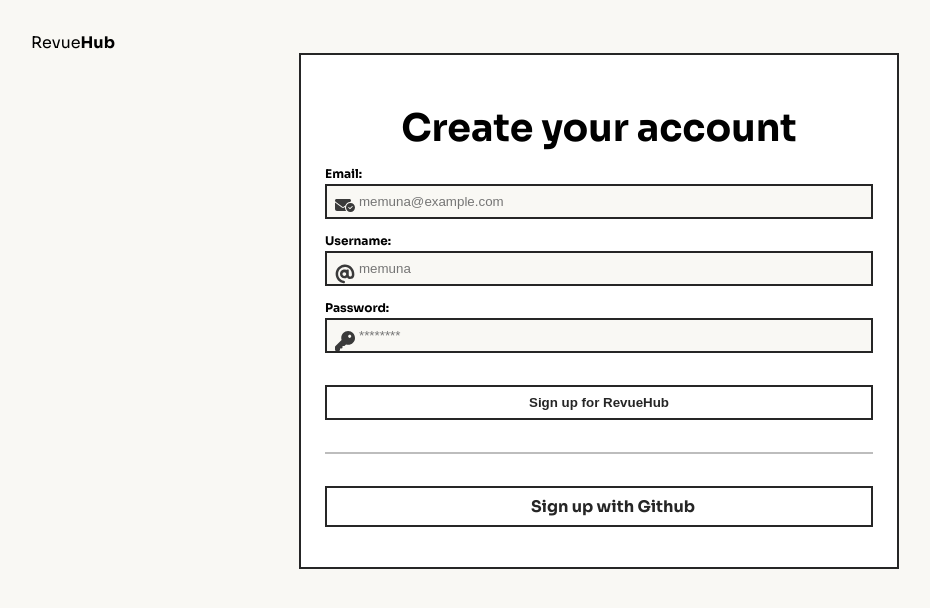
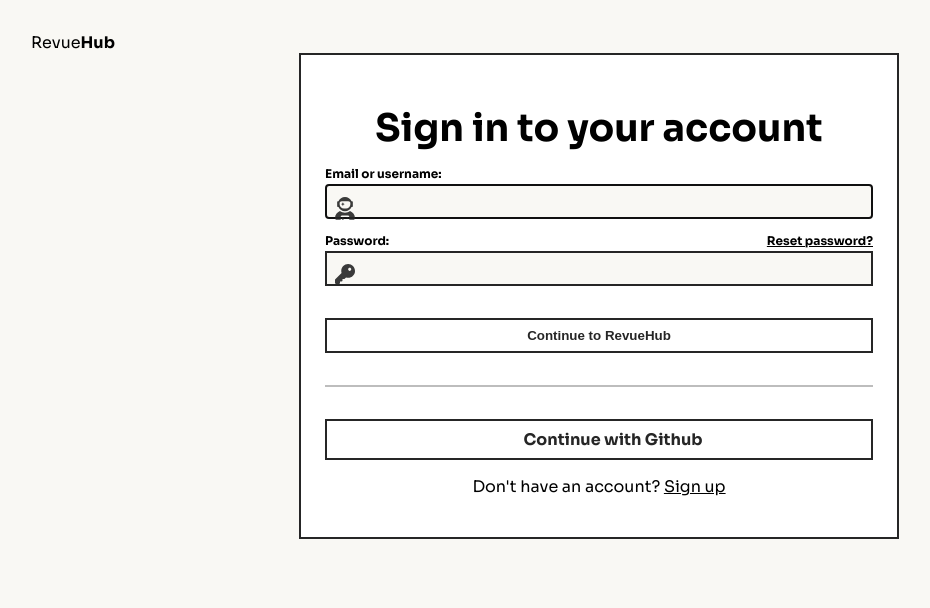
Before and after one commit to thechinedu/revuehub, a Next.js app: page /sign-in in a window 1280 px wide. Shown: the top 608 px of the page, without its empty margins (41-971 px from the left). Built offline with nearby package versions, Linux system fonts and the light colour scheme.

Commit message:
Auth pages #003 (#25)

```diff
--- a/components/Auth/Auth.module.css
+++ b/components/Auth/Auth.module.css
@@ -50,6 +50,15 @@
   font-weight: 400;
 }
 
+.group .resetPassword {
+  font-size: var(--small);
+  font-weight: 700;
+  position: absolute;
+  right: 0;
+  text-decoration: underline;
+  top: -18px;
+}
+
 .submitBtn {
   composes: btn from "@/styles/blocks.module.css";
   cursor: pointer;
@@ -86,3 +95,16 @@
   fill: var(--white);
   position: static;
 }
+
+.authPage {
+  text-decoration: underline;
+}
+
+.accountReset .submitBtn {
+  margin-top: var(--spacer-2);
+}
+
+.accountReset .authPage {
+  display: inline-block;
+  margin-top: var(--spacer-2);
+}
--- /dev/null
+++ b/components/Auth/Signin.tsx
@@ -0,0 +1,74 @@
+import styles from "./Auth.module.css";
+
+import Container from "@/components/Container";
+import { Navbar } from "@/components/Navbar";
+import {
+  AccountIcon,
+  EnvelopeIcon,
+  GithubIcon,
+  PasswordIcon,
+} from "@/components/Icons";
+
+import { cn } from "@/utils";
+
+import Head from "next/head";
+import Link from "next/link";
+
+const Signin = (): JSX.Element => {
+  return (
+    <>
+      <Head>
+        <title>RevueHub - Sign in</title>
+      </Head>
+
+      <Container className={styles.container}>
+        <Navbar />
+
+        <main className={styles.main}>
+          <h1>Sign in to your account</h1>
+
+          <form className={styles.form}>
+            <div className={styles.group}>
+              <label htmlFor="email-username">Email or username:</label>
+              <AccountIcon className={styles.icon} />
+              <input type="text" id="email-username" autoFocus />
+            </div>
+
+            <div className={styles.group}>
+              <label htmlFor="password">Password:</label>
+              <PasswordIcon className={styles.icon} />
+              <input type="password" id="password" />
+              <Link href="/reset-password">
+                <a className={styles.resetPassword}>Reset password?</a>
+              </Link>
+            </div>
+
+            <button type="submit" className={styles.submitBtn}>
+              Continue to RevueHub
+            </button>
+          </form>
+
+          <hr className={styles.divider} />
+
+          <Link href="/sign-up">
+            <a className={styles.oauthBtn}>
+              <GithubIcon
+                className={cn(styles, { icon: true, githubIcon: true })}
+              />
+              Continue with Github
+            </a>
+          </Link>
+
+          <p>
+            Don&apos;t have an account?{" "}
+            <Link href="/sign-up">
+              <a className={styles.authPage}>Sign up</a>
+            </Link>
+          </p>
+        </main>
+      </Container>
+    </>
+  );
+};
+
+export default Signin;
--- a/components/Auth/Auth.tsx
+++ b/components/Auth/Signup.tsx
@@ -14,9 +14,7 @@
 import Head from "next/head";
 import Link from "next/link";
 
-import type { NextPage } from "next";
-
-const Auth: NextPage = () => {
+const Signup = (): JSX.Element => {
   return (
     <>
       <Head>
@@ -33,7 +31,12 @@
             <div className={styles.group}>
               <label htmlFor="email">Email:</label>
               <EnvelopeIcon className={styles.icon} />
-              <input type="email" id="email" placeholder="memuna@example.com" />
+              <input
+                type="email"
+                id="email"
+                placeholder="memuna@example.com"
+                autoFocus
+              />
             </div>
 
             <div className={styles.group}>
@@ -63,10 +66,17 @@
               Sign up with Github
             </a>
           </Link>
+
+          <p>
+            Already have an account?{" "}
+            <Link href="/sign-in">
+              <a className={styles.authPage}>Sign in</a>
+            </Link>
+          </p>
         </main>
       </Container>
     </>
   );
 };
 
-export default Auth;
+export default Signup;
--- a/components/Auth/index.tsx
+++ /dev/null
@@ -1 +0,0 @@
-export { default } from "./Auth";
--- a/components/Container/Container.tsx
+++ b/components/Container/Container.tsx
@@ -1,6 +1,4 @@
 import styles from "./Container.module.css";
-
-import { cn } from "@/utils";
 
 import { FC, ReactNode } from "react";
 
--- /dev/null
+++ b/components/Icons/Account.tsx
@@ -0,0 +1,10 @@
+import { SVGProps } from "react";
+
+export const Account = ({
+  className,
+  ...props
+}: SVGProps<SVGSVGElement>): JSX.Element => (
+  <svg viewBox="0 0 448 512" className={className} {...props}>
+    <path d="M176 448C167.3 448 160 455.3 160 464V512h32v-48C192 455.3 184.8 448 176 448zM272 448c-8.75 0-16 7.25-16 16s7.25 16 16 16s16-7.25 16-16S280.8 448 272 448zM164 172l8.205 24.62c1.215 3.645 6.375 3.645 7.59 0L188 172l24.62-8.203c3.646-1.219 3.646-6.375 0-7.594L188 148L179.8 123.4c-1.215-3.648-6.375-3.648-7.59 0L164 148L139.4 156.2c-3.646 1.219-3.646 6.375 0 7.594L164 172zM336.1 315.4C304 338.6 265.1 352 224 352s-80.03-13.43-112.1-36.59C46.55 340.2 0 403.3 0 477.3C0 496.5 15.52 512 34.66 512H128v-64c0-17.75 14.25-32 32-32h128c17.75 0 32 14.25 32 32v64h93.34C432.5 512 448 496.5 448 477.3C448 403.3 401.5 340.2 336.1 315.4zM64 224h13.5C102.3 280.5 158.4 320 224 320s121.8-39.5 146.5-96H384c8.75 0 16-7.25 16-16v-96C400 103.3 392.8 96 384 96h-13.5C345.8 39.5 289.6 0 224 0S102.3 39.5 77.5 96H64C55.25 96 48 103.3 48 112v96C48 216.8 55.25 224 64 224zM104 136C104 113.9 125.5 96 152 96h144c26.5 0 48 17.88 48 40V160c0 53-43 96-96 96h-48c-53 0-96-43-96-96V136z" />
+  </svg>
+);
--- a/components/Icons/index.tsx
+++ b/components/Icons/index.tsx
@@ -2,3 +2,4 @@
 export { At as AtIcon } from "./At";
 export { Envelope as EnvelopeIcon } from "./Envelope";
 export { Password as PasswordIcon } from "./Password";
+export { Account as AccountIcon } from './Account'
--- /dev/null
+++ b/pages/reset-password.tsx
@@ -0,0 +1 @@
+export { default } from "@/components/Auth/ResetPassword";
--- a/pages/sign-in.tsx
+++ b/pages/sign-in.tsx
@@ -1 +1 @@
-export { default } from "@/components/Auth";
+export { default } from "@/components/Auth/Signin";
--- a/pages/sign-up.tsx
+++ b/pages/sign-up.tsx
@@ -1 +1 @@
-export { default } from "@/components/Auth";
+export { default } from "@/components/Auth/Signup";
```
Also changed, not shown: components/Auth/ResetPassword.tsx (added, +56 -0 lines).
